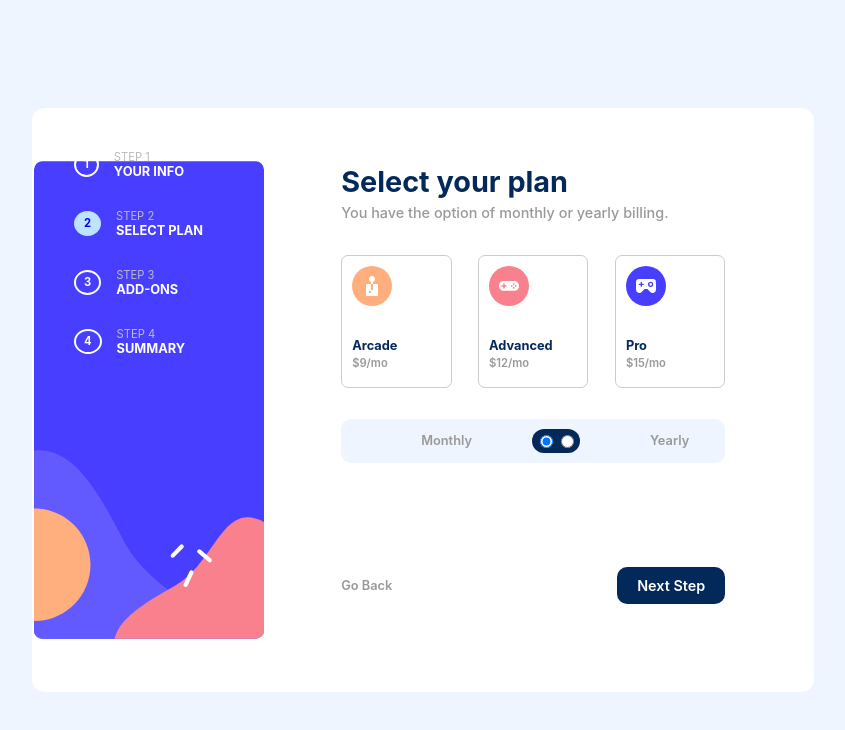
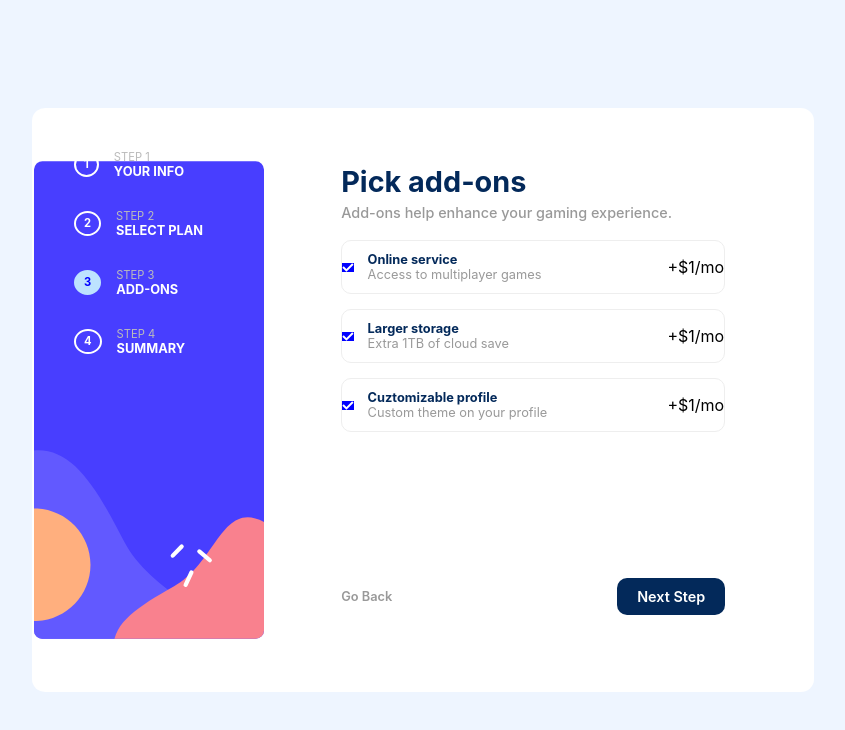
Before and after one commit to darrk-heart/multi-step-form, a React (Create React App) app: page / in a window 1280 px wide. Shown: the top 730 px of the page, without its empty margins (217-1062 px from the left). Built offline with nearby package versions, Linux system fonts and the light colour scheme.

Commit message:
page3 under construction

```diff
--- a/src/App.js
+++ b/src/App.js
@@ -1,14 +1,15 @@
 import "./App.css";
 import Form1 from "./components/Form1/Form1";
 import Form2 from "./components/Form2/Form2";
+import Form3 from "./components/Form3/Form3";
 import Heading from "./components/Heading/Heading";
 
 function App() {
   return (
     <div className="App">
-      <Form2>
-        <Heading bg2="#bde3ff" color2="blue" border2="#bde3ff" />
-      </Form2>
+      <Form3>
+        <Heading bg3="#bde3ff" color3="blue" border3="#bde3ff" />
+      </Form3>
     </div>
   );
 }
--- a/src/components/Form3/Form3.jsx
+++ b/src/components/Form3/Form3.jsx
@@ -1,7 +1,63 @@
 import React from "react";
+import styles from "./Form3.module.css";
+import check from "../../assets/icon-checkmark.svg";
 
-function Form3() {
-  return <div>Form3</div>;
+function Form3({ children }) {
+  return (
+    <>
+      <div className={styles.background}>
+        {children}
+        <div className={styles.form3bg}>
+          <div className={styles.maintext}>
+            <h1>Pick add-ons</h1>
+            <p>Add-ons help enhance your gaming experience.</p>
+          </div>
+          <div className={styles.main}>
+            <div className={styles.selects}>
+              <img
+                src={check}
+                alt="checkmar"
+                style={{ backgroundColor: "blue" }}
+              />
+              <div className={styles.selectText}>
+                <h4>Online service</h4>
+                <p>Access to multiplayer games</p>
+              </div>
+              <p>+$1/mo</p>
+            </div>
+            <div className={styles.selects}>
+              <img
+                src={check}
+                alt="checkmar"
+                style={{ backgroundColor: "blue" }}
+              />
+              <div className={styles.selectText}>
+                <h4>Larger storage</h4>
+                <p>Extra 1TB of cloud save</p>
+              </div>
+              <p>+$1/mo</p>
+            </div>
+            <div className={styles.selects}>
+              <img
+                src={check}
+                alt="checkmar"
+                style={{ backgroundColor: "blue" }}
+              />
+              <div className={styles.selectText}>
+                <h4>Cuztomizable profile</h4>
+                <p>Custom theme on your profile</p>
+              </div>
+              <p>+$1/mo</p>
+            </div>
+          </div>
+          <div className={styles.beneath}>
+            <span>Go Back</span>
+            <h6 className={styles.nextstep}>Next Step</h6>
+          </div>
+        </div>
+      </div>
+    </>
+  );
 }
 
 export default Form3;
--- a/src/components/Form3/Form3.module.css
+++ b/src/components/Form3/Form3.module.css
@@ -0,0 +1,76 @@
+.background {
+  background-color: #ffffff;
+  position: absolute;
+  top: 50%;
+  left: 50%;
+  transform: translate(-50%, -50%);
+  width: 60%;
+  height: 70%;
+  border-radius: 13px;
+  display: flex;
+  padding: 12px 12px 12px 2px;
+}
+.form3bg {
+  margin-left: 10%;
+  width: 50%;
+  display: flex;
+  flex-direction: column;
+}
+.maintext {
+  margin: 25px 0 5px 0;
+}
+.maintext h1 {
+  margin-bottom: -10px;
+  font-size: 1.8rem;
+  color: #03295a;
+}
+.maintext p {
+  font-weight: 500;
+  font-size: 0.9rem;
+  color: #999999;
+}
+.beneath {
+  width: 100%;
+  margin-top: 34%;
+  display: flex;
+  justify-content: space-between;
+  align-items: center;
+}
+.beneath span {
+  color: #999999;
+  font-weight: 600;
+  font-size: 0.8rem;
+}
+.nextstep {
+  background-color: #03295a;
+  color: white;
+  padding: 10px 20px 10px 20px;
+  border-radius: 10px;
+  font-size: 0.9rem;
+  font-weight: 600;
+  margin: 0;
+}
+.selects {
+  display: flex;
+  align-items: center;
+  justify-content: space-between;
+  border: 1px solid #eeeeee;
+  border-radius: 10px;
+  margin-bottom: 15px;
+}
+.selectText {
+  width: 75%;
+}
+.selectText h4 {
+  color: #03295a;
+  padding: 0;
+  margin: 0;
+  font-size: 0.8rem;
+}
+.selectText p {
+  color: #999999;
+  font-weight: 400;
+  font-size: 0.8rem;
+  padding: 0;
+  margin: 0;
+}
```
